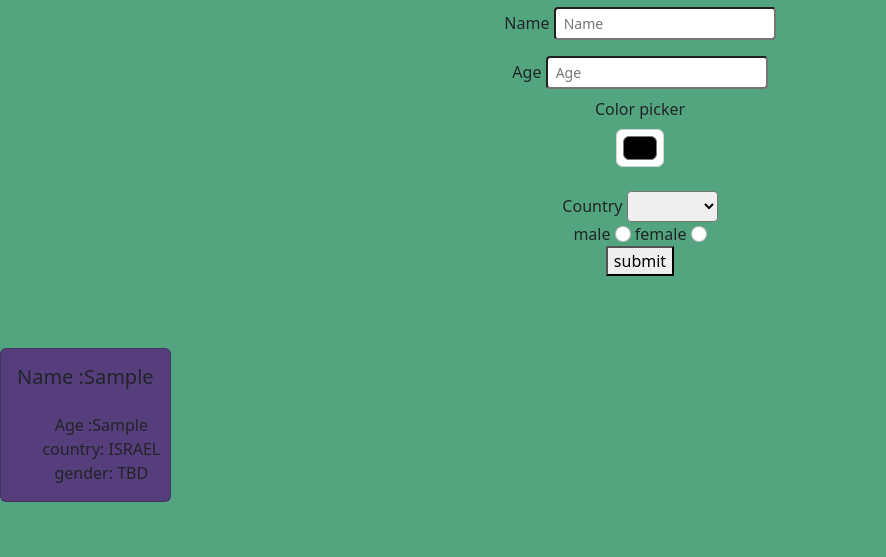
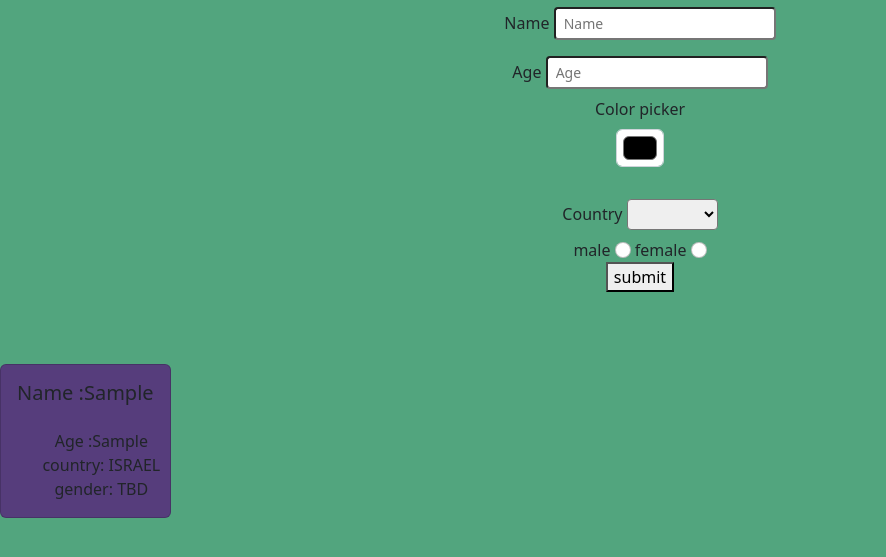
Before and after one commit to razielmorad/js.18.07, a plain HTML site: page index.html in a window 1280 px wide. Both pictures are taken after typing "Sample", "Sample" into the empty fields and a click on the button "submit". Shown: the part 73-630 px from the top of the page, without its empty margins (0-886 px from the left). Drawn offline with nearby package versions, Linux system fonts and the light colour scheme.

Commit message:
make more changes

```diff
--- a/index.html
+++ b/index.html
@@ -26,7 +26,7 @@
         <label for="color" class="form-label">Color picker</label>
         <input type="color" class="form-control form-control-color mx-auto" id="color" value="#563d7c"> <br>
         <label for="country">Country</label>
-        <select class="form-select-sm" aria-label="Default select example" name="country" id="country"><br>
+        <select class="form-select-sm my-2" aria-label="Default select example" name="country" id="country"><br>
             <option value="ISRAEL">Israel</option>
             <option value="Germany">Germany</option>
             <option value="USA">USA</option>
--- a/script.js
+++ b/script.js
@@ -6,14 +6,7 @@ const colorInput = document.getElementById("color");
 const countryInput = document.getElementById("country");
 const maleInput = document.getElementById("male");
 const femaleInput = document.getElementById("female");
-console.dir('cardDiv')
-console.log(inputsContainer)
-console.log(nameInput)
-console.log(ageInput)
-console.log(colorInput)
-console.log(countryInput)
-console.log(maleInput)
-function getRadioBvalue() {
+function getRadioValue() {
   if (maleInput.checked) {
     return "male";
   } else if (femaleInput.checked) {
@@ -23,30 +16,31 @@ function getRadioBvalue() {
   }
 }
 function createCardInnerHtml() {
-  if (nameInput.value.length<2){
-    alert('your name is short')
-    return
+  if (nameInput.value.length < 1) {
+    alert("your name is short");
+    return;
   }
-  if(ageInput.value<5){
-    alert("you don't know how to write")
+  if (ageInput.value <= 5) {
+    alert("you don't know how to write");
+    return;
   }
-  if (ageInput.value >120){
-    alert('you cant be this old!')
+  if (ageInput.value > 120) {
+    alert("you cant be this old!");
+    return;
   }
-  cardDiv.innerHTML +=
-    `<div class="card" style= "text-align: center; background-color: ${colorInput.value};">
+  cardDiv.innerHTML += `<div class="card" style= "text-align: center; background-color: ${
+    colorInput.value
+  };">
   <div class="card-body">
-      <h5 class="card-title">` +
-    `Name :${nameInput.value}</h5>
+      <h5 class="card-title"> Name :${nameInput.value}</h5>
   </div>
   <ul>
-      <li class="list-group-item">` +
-    `Age :${ageInput.value} </li>
+      <li class="list-group-item">
+    Age :${ageInput.value} </li>
 <li class="list-group-item"> country: ${countryInput.value}
 </li>
-<li class="list-group-item"> gender:` +
-    getRadioBvalue() +
-    `
+<li class="list-group-item"> gender:
+    ${getRadioValue()}
 </li>
   </ul>
 </div>`;
@@ -63,5 +57,4 @@ function resetValues() {
 function showBsCardWithBg() {
   createCardInnerHtml();
   resetValues();
-
 }
```
